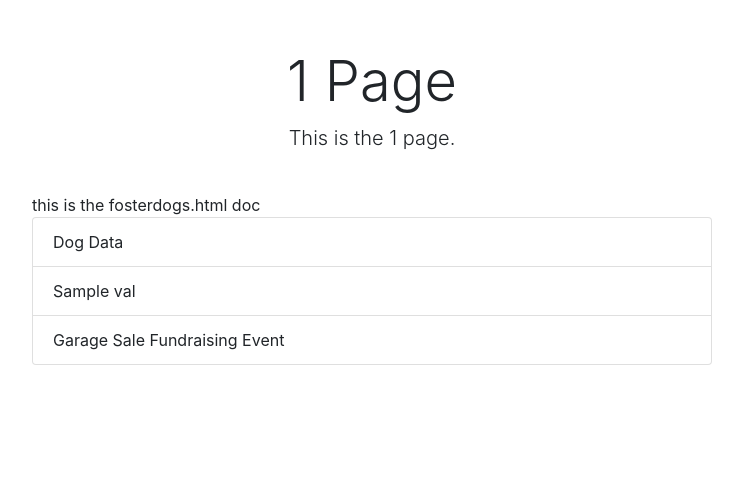
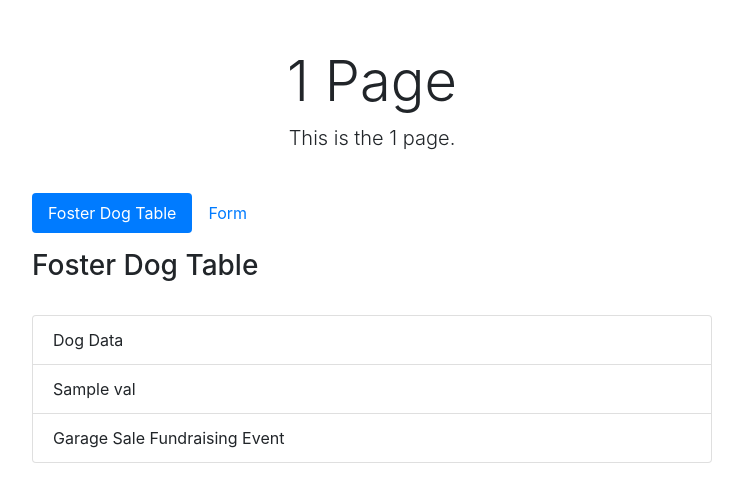
Before and after one commit to PranovD/LLOV, a Flask app: template templates/fosterdogs.html in a window 1280 px wide. Shown: the part 56-558 px from the top of the page, without its empty margins (268-1011 px from the left). Run offline with Flask 2, Linux system fonts and the light colour scheme; the template is opened without the code that fills it: most values are stand-ins (such as "Sample title", 1, 10 or a date in 2020); some libraries are stand-ins or nearby versions.

Commit message:
foster Dog form updated

```diff
--- a/templates/fosterdogs.html
+++ b/templates/fosterdogs.html
@@ -1,10 +1,113 @@
 {% extends "index.html" %}
 
 {% block content %}
-        <p1> this is the fosterdogs.html doc </p1>
-<ul class="list-group">
-  <li class="list-group-item">Dog Data</li>
-  <li class="list-group-item">{{ data.val()}}</li>
-  <li class="list-group-item">Garage Sale Fundraising Event</li>
-</ul>
+
+    {#    Nav reference: https://getbootstrap.com/docs/4.0/components/navs/# #}
+    <ul class="nav nav-pills mb-3" id="pills-tab" role="tablist">
+        <li class="nav-item">
+            <a class="nav-link active" id="data-table" data-toggle="pill" href="#pills-table" role="tab" aria-controls="pills-home" aria-selected="true">Foster Dog Table</a>
+        </li>
+        <li class="nav-item">
+            <a class="nav-link" id="form" data-toggle="pill" href="#pills-form" role="tab" aria-controls="pills-profile" aria-selected="false">Form</a>
+        </li>
+    </ul>
+    <div class="tab-content" id="pills-tabContent">
+        <div class="tab-pane fade show active" id="pills-table" role="tabpanel" aria-labelledby="data-table">
+            <h3>Foster Dog Table</h3>
+            <br>
+            <ul class="list-group">
+                <li class="list-group-item">Dog Data</li>
+                <li class="list-group-item">{{ data.val()}}</li>
+                <li class="list-group-item">Garage Sale Fundraising Event</li>
+            </ul>
+
+        </div>
+        <div class="tab-pane fade" id="pills-form" role="tabpanel" aria-labelledby="form">
+            <h3>Register a Foster Dog</h3>
+            {#    form code inspired from https://bootsnipp.com/snippets/BEdDE #}
+            <div class="justify-content-center">
+                <article>
+                    <form action = "/fosterdogs" method = "POST">
+                        <div class="form-row">
+                            <div class = "col form-group">
+                                <label>Name</label>
+                                <input type="text" class="form-control" placeholder="">
+                            </div>
+                        </div>
+                        <div class="form-group">
+                            <label>Gender</label>
+                            <label class="form-check form-check-inline">
+                                <input class="form-check-input" type="radio" name="gender" value="Male">
+                                <span class="form-check-label"> Male </span>
+                            </label>
+                            <label class="form-check form-check-inline">
+                                <input class="form-check-input" type="radio" name="gender" value="Female">
+                                <span class="form-check-label"> Female</span>
+                            </label>
+
+                            <div class="form-row">
+                                <div class="col form-group">
+                                    <label>Age </label>
+                                    <input type="text" class="form-control" placeholder="">
+                                </div>
+                                <div class="col form-group">
+                                    <label>Weight</label>
+                                    <input type="text" class="form-control" placeholder="">
+                                </div>
+                            </div>
+
+                            <div class="form-group">
+                                <label>Breed</label>
+                                <input type="text" class="form-control" placeholder="">
+                                <small class="form-text text-muted">If unknown, please put "Unknown"</small>
+                            </div>
+
+                        </div>
+                        <div class="form-row">
+                            <div class="col form-group">
+                                <label>Diseases </label>
+                                <select class="form-control" id="exampleSelect1">
+                                    <option value="None">----</option>
+                                    <option>Rabies</option>
+                                    <option>Mange</option>
+                                    <option value="False">Unknown</option>
+                                </select>
+                            </div>
+                            <div class="col form-group">
+                                <label>Dog Agressive</label>
+                                {#                            <input type="text" class="form-control" placeholder="">#}
+                                <select class="form-control" id="Select2">
+                                    <option value="None">None</option>
+                                    <option value="True">Yes</option>
+                                    <option value="False">No</option>
+                                    <option value="False">Unknown</option>
+                                </select>
+                            </div>
+                            <div class="col form-group">
+                                <label>Human Agressive</label>
+                                {#                            <input type="text" class="form-control" placeholder="">#}
+                                <select class="form-control" id="Select2">
+                                    <option value="None">----</option>
+                                    <option value="True">Yes</option>
+                                    <option value="False">No</option>
+                                    <option value="False">Unknown</option>
+                                </select>
+                            </div>
+                        </div>
+                        <div class="form-group">
+                            <label>Comments</label>
+                            <input type="text" class="form-control" placeholder="">
+                        </div>
+                        <div class="form-group">
+                            <button type="submit" class="btn btn-primary btn-block"> Submit Form </button>
+                        </div>
+                    </form>
+                </article>
+                {#        <div class="border-top card-body text-center">Bottom text</div>#}
+            </div>    </div>
+
+
+    </div>
+    </div>
+
 {% endblock %}
--- a/templates/index.html
+++ b/templates/index.html
@@ -3,11 +3,14 @@
     	<meta charset="utf-8">
     	<meta name="viewport" content="width=device-width, initial-scale=1, shrink-to-fit=no">
 		<link rel="stylesheet" href="https://maxcdn.bootstrapcdn.com/bootstrap/4.0.0/css/bootstrap.min.css" integrity="sha384-Gn5384xqQ1aoWXA+058RXPxPg6fy4IWvTNh0E263XmFcJlSAwiGgFAW/dAiS6JXm" crossorigin="anonymous">
-		<script src="https://code.jquery.com/jquery-3.2.1.slim.min.js" integrity="sha384-KJ3o2DKtIkvYIK3UENzmM7KCkRr/rE9/Qpg6aAZGJwFDMVNA/GpGFF93hXpG5KkN" crossorigin="anonymous"></script>
+        <script src="https://code.jquery.com/jquery-3.2.1.slim.min.js" integrity="sha384-KJ3o2DKtIkvYIK3UENzmM7KCkRr/rE9/Qpg6aAZGJwFDMVNA/GpGFF93hXpG5KkN" crossorigin="anonymous"></script>
 		<script src="https://cdnjs.cloudflare.com/ajax/libs/popper.js/1.12.9/umd/popper.min.js" integrity="sha384-ApNbgh9B+Y1QKtv3Rn7W3mgPxhU9K/ScQsAP7hUibX39j7fakFPskvXusvfa0b4Q" crossorigin="anonymous"></script>
 		<script src="https://maxcdn.bootstrapcdn.com/bootstrap/4.0.0/js/bootstrap.min.js" integrity="sha384-JZR6Spejh4U02d8jOt6vLEHfe/JQGiRRSQQxSfFWpi1MquVdAyjUar5+76PVCmYl" crossorigin="anonymous"></script>
 		<script src="{{ url_for('static',filename='js/script.js') }}"></script>
 		<link rel="stylesheet" type="text/css" href="{{ url_for('static',filename='css/style.css') }}">
+{#        Added by Nilay #}
+        <link rel="stylesheet" href="https://use.fontawesome.com/releases/v5.0.8/css/all.css">
+        <script src="//maxcdn.bootstrapcdn.com/bootstrap/4.0.0/js/bootstrap.min.js"></script>
 	</head>
 
 {% block body %}
```
